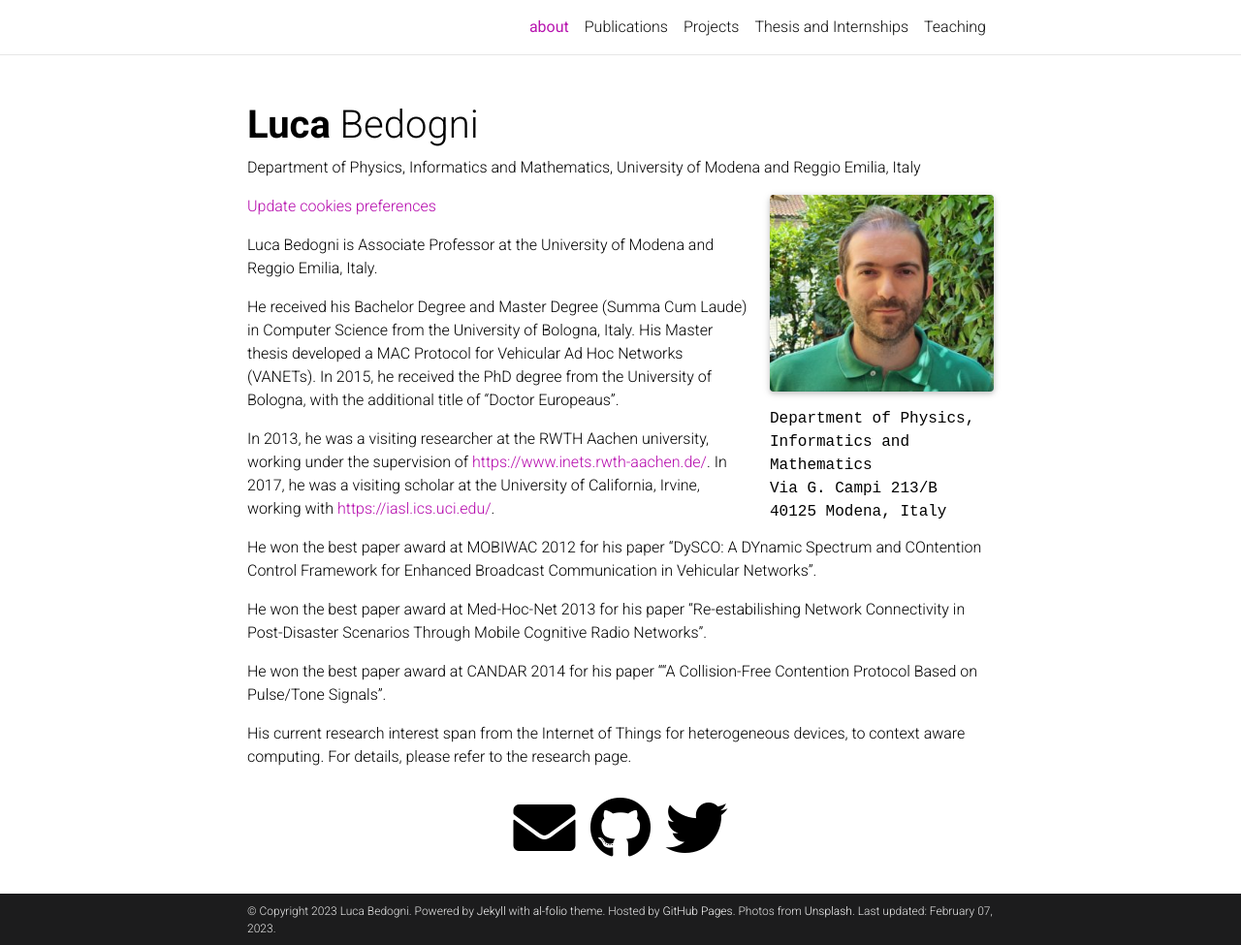
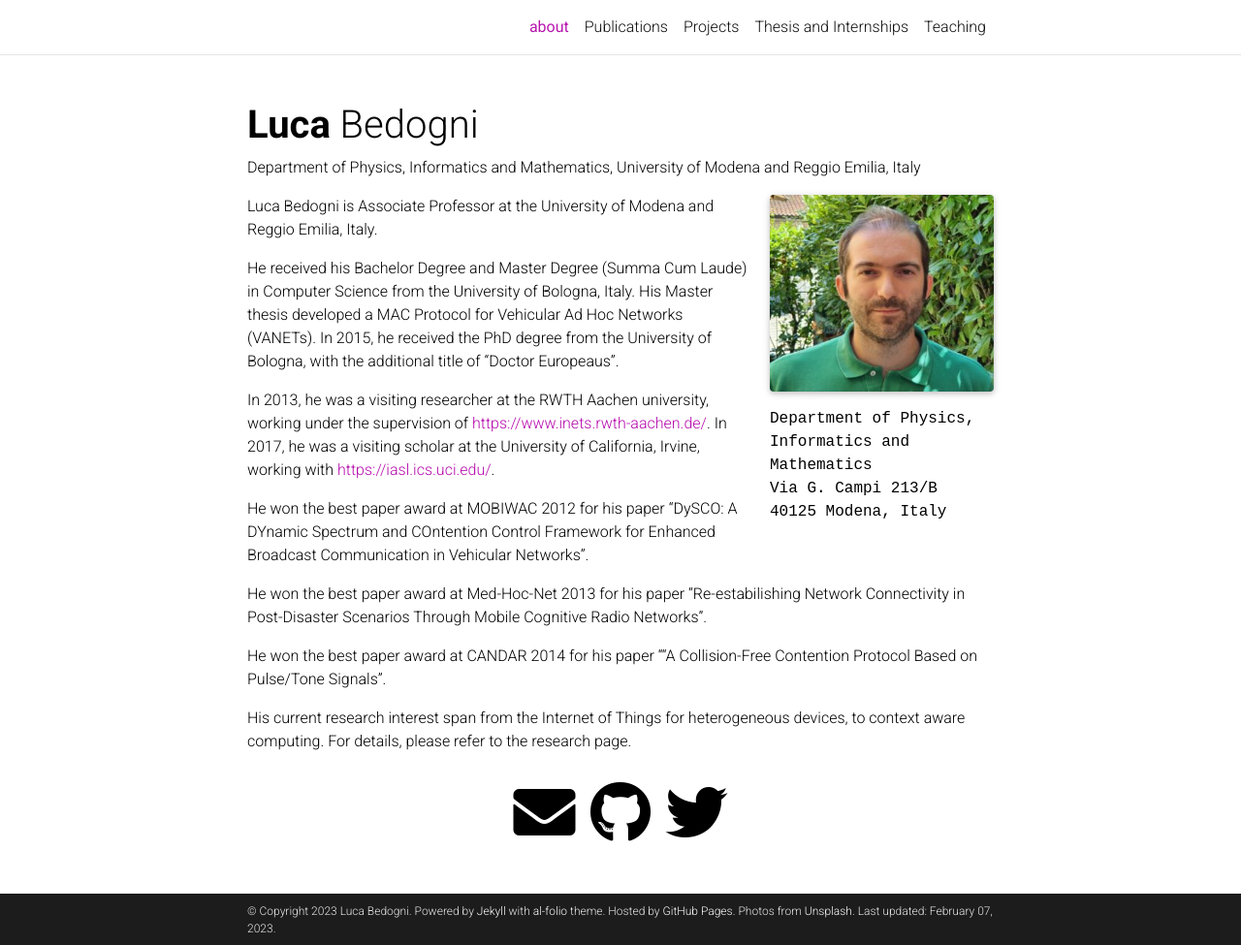
Before and after one commit to lbedogni/lbedogni.github.io, a Jekyll site: the page built from _pages/about.md, in a window 1280 px wide and 975 px high. Shown: the whole window at 97% size. Built offline with Jekyll 4.4.1, drawn with Linux system fonts in a browser that asks for light colours; full-size pictures stand in for the smaller copies a plugin makes; comment, search, counter and statistics services are not loaded; a style sheet for code colours, icons or effects is not loaded.

Commit message:
Updated cookies

```diff
--- a/_pages/about.md
+++ b/_pages/about.md
@@ -35,7 +35,7 @@ cookieconsent.run({"notice_banner_type":"simple","consent_type":"express","palet
 
 <!-- Below is the link that users can use to open Preferences Center to change their preferences. Do not modify the ID parameter. Place it where appropriate, style it as needed. -->
 
-<a href="#" id="open_preferences_center">Update cookies preferences</a>
+<!--<a href="#" id="open_preferences_center">Update cookies preferences</a>-->
 
 
 Luca Bedogni is Associate Professor at the University of Modena and Reggio Emilia, Italy.
```
